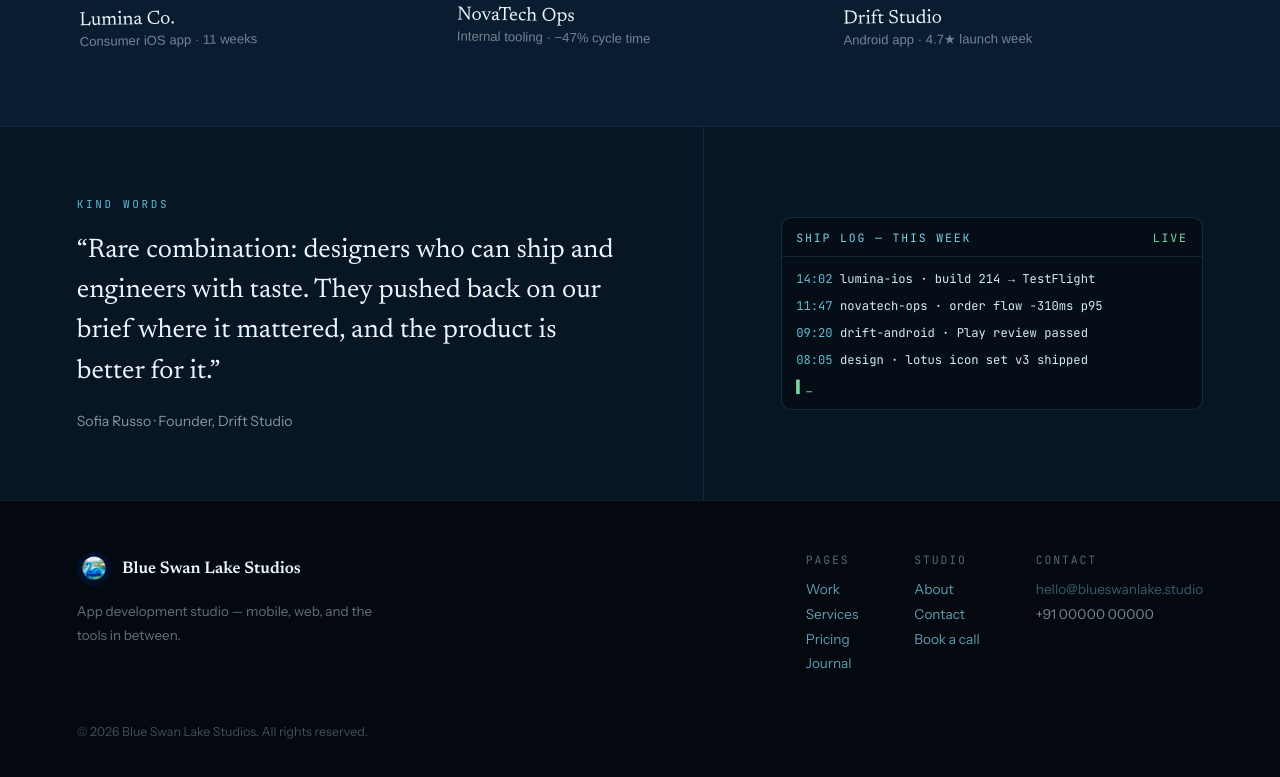
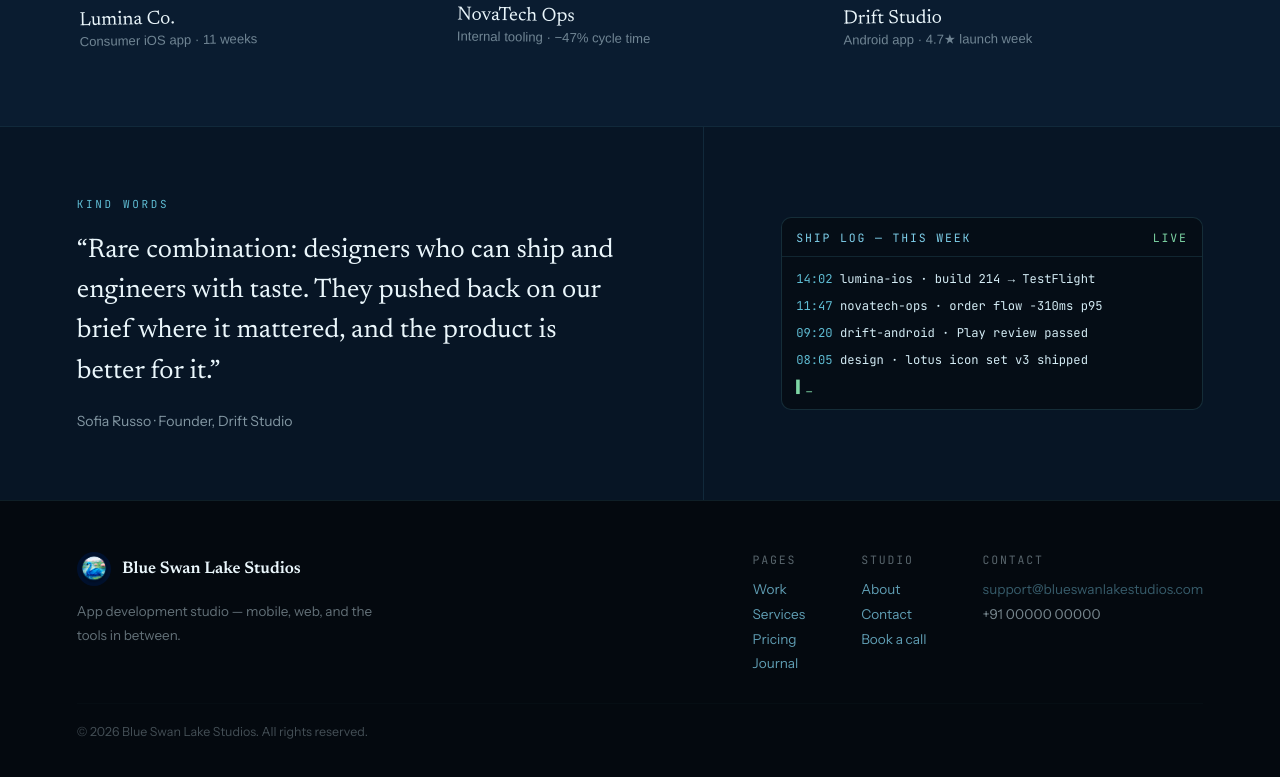
Before and after one commit to BlueSwanLakeStudios/BusinessPage, a React (Vite) app: page / in a window 1280 px wide. Shown: the part 2116-2893 px from the top of the page. Built offline with nearby package versions, Linux system fonts and the light colour scheme.

Commit message:
Update email to support@blueswanlakestudios.com

```diff
--- a/src/components/ContactPage.jsx
+++ b/src/components/ContactPage.jsx
@@ -83,7 +83,7 @@ export default function ContactPage({ go }) {
           )}
           {status === "error" && (
             <p role="alert" style={{ color: "#ff9a9a", marginTop: "1rem", lineHeight: 1.6 }}>
-              The message could not be sent. Please try again, or email us directly at hello@blueswanlake.studio.
+              The message could not be sent. Please try again, or email us directly at support@blueswanlakestudios.com.
             </p>
           )}
         </form>
@@ -93,7 +93,7 @@ export default function ContactPage({ go }) {
         <div>
           <p className="eyebrow">Direct</p>
           <p style={{ fontFamily: "var(--font-display)", fontSize: "1.4rem", color: "var(--mist-bright)", margin: "0 0 0.5rem" }}>
-            <a href="mailto:hello@blueswanlake.studio" style={{ color: "inherit", textDecoration: "none" }}>hello@blueswanlake.studio</a>
+            <a href="mailto:support@blueswanlakestudios.com" style={{ color: "inherit", textDecoration: "none" }}>support@blueswanlakestudios.com</a>
           </p>
           <p style={{ fontSize: "0.92rem", opacity: 0.55, margin: 0 }}>+91 00000 00000 · Mon–Fri, 10:00–19:00 IST</p>
         </div>
--- a/src/components/Footer.jsx
+++ b/src/components/Footer.jsx
@@ -36,7 +36,7 @@ export default function Footer({ go }) {
             <div>
               <p className="mono" style={{ opacity: 0.4, margin: "0 0 0.85rem" }}>Contact</p>
               <div style={{ display: "grid", gap: "0.55rem", fontSize: "0.85rem", opacity: 0.55 }}>
-                <a className="footer-link" href="mailto:hello@blueswanlake.studio">hello@blueswanlake.studio</a>
+                <a className="footer-link" href="mailto:support@blueswanlakestudios.com">support@blueswanlakestudios.com</a>
                 <span>+91 00000 00000</span>
               </div>
             </div>
```
Also changed, not shown: 2 other files (tests, documents, lock files or other folders).
